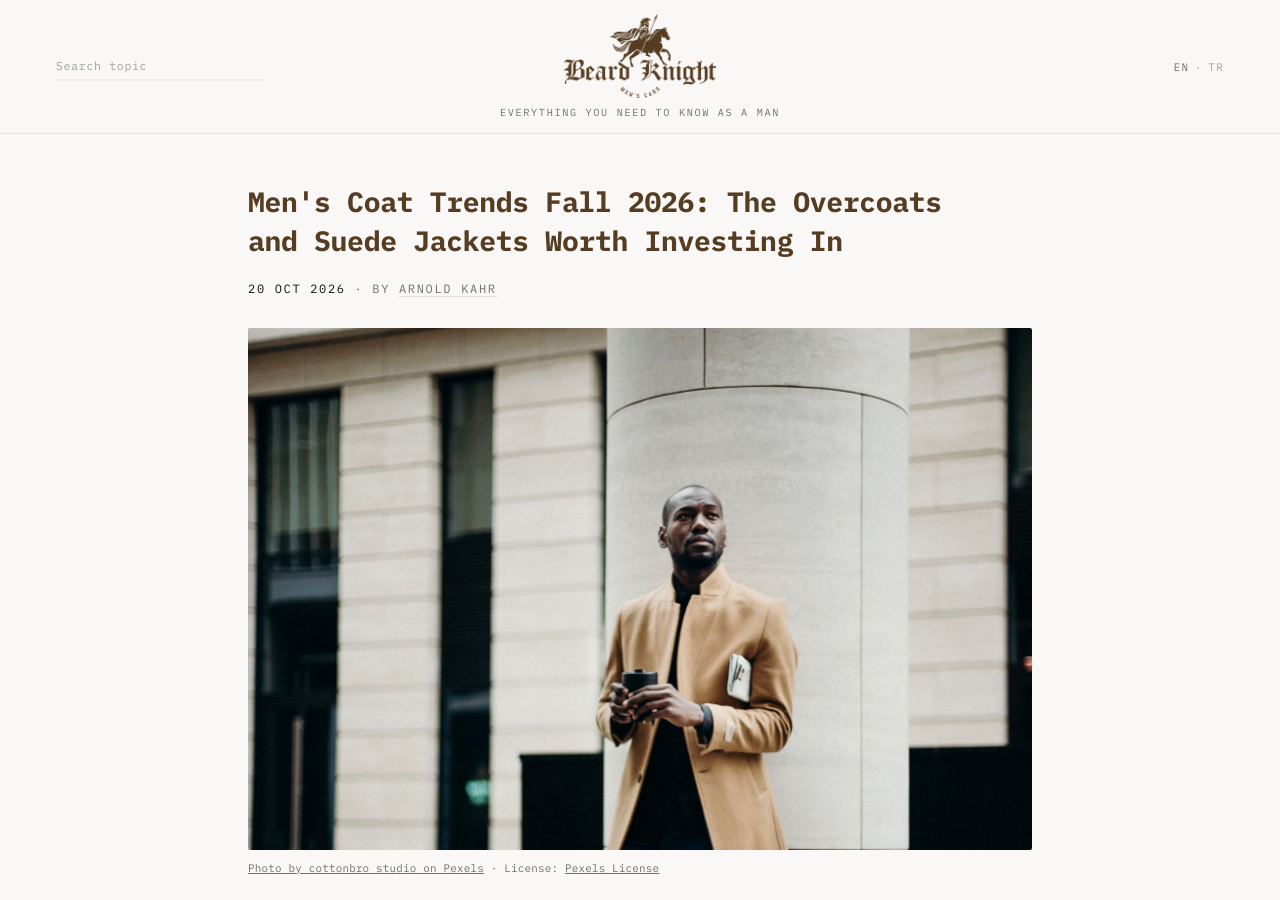
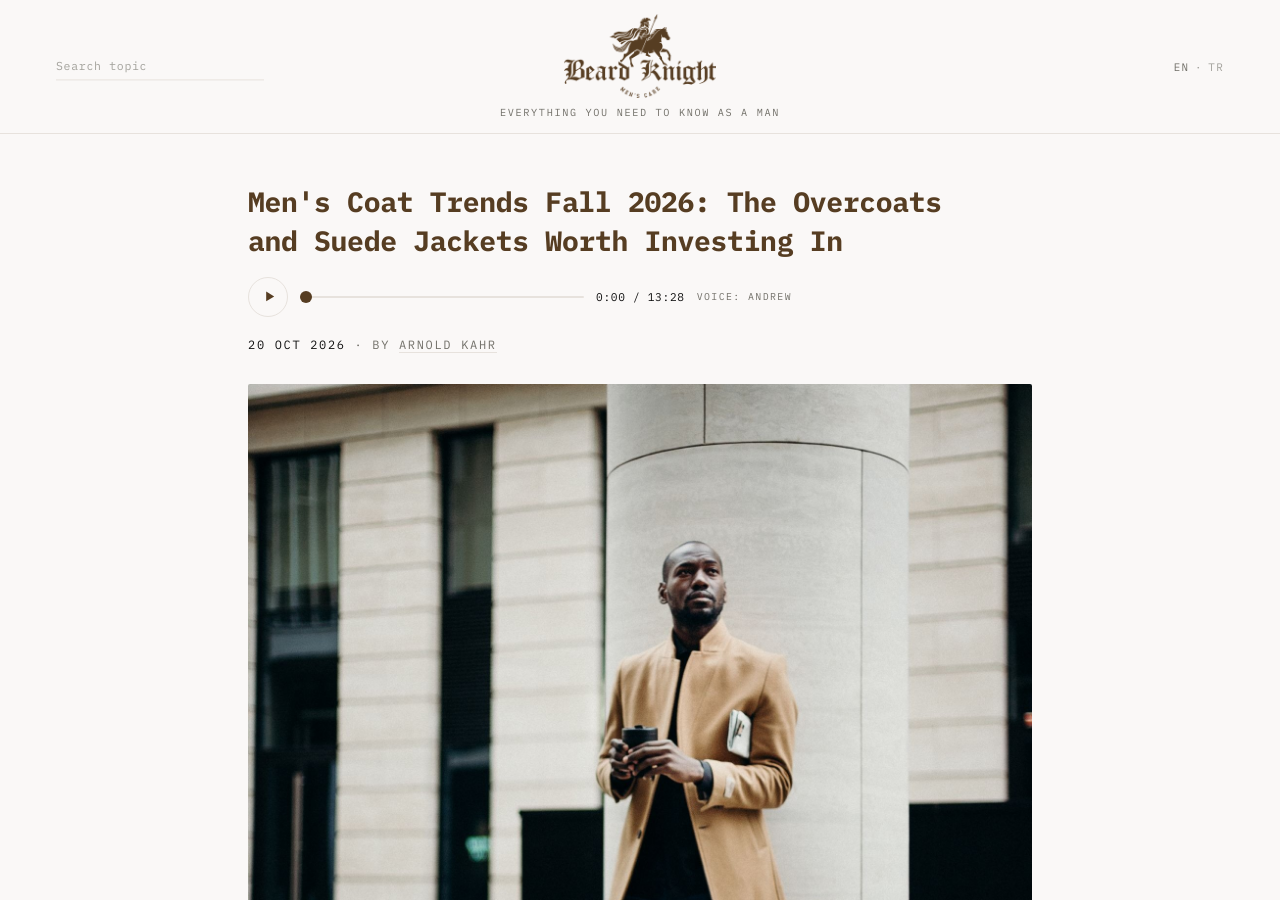
Before and after one commit to architect-high-level-core/beard-knight, a Jekyll site: the page built from _posts/2026-10-20-mens-coat-trends-fall-2026-the-overcoats-and-suede-jackets-worth-investing-in.md, in a window 1280 px wide and 900 px high. Built offline with Jekyll 4.4.1, drawn with Linux system fonts in a browser that asks for light colours; some of the changed lines change nothing that is shown.

Commit message:
Add read-aloud audio for EN posts (batch 20, 1 mp3)

```diff
--- a/_posts/2026-10-20-mens-coat-trends-fall-2026-the-overcoats-and-suede-jackets-worth-investing-in.md
+++ b/_posts/2026-10-20-mens-coat-trends-fall-2026-the-overcoats-and-suede-jackets-worth-investing-in.md
@@ -12,6 +12,9 @@
 image_license: "Pexels License"
 image_license_url: "https://www.pexels.com/license/"
 image_source_url: "https://www.pexels.com/photo/man-leaning-on-a-column-3205991/"
+audio: /assets/audio/mens-coat-trends-fall-2026-the-overcoats-and-suede-jackets-worth-investing-in.mp3
+audio_voice: Andrew
+audio_duration: "13:28"
 ---
 
 The first truly cold mornings of October settle one question fast: what you wear over everything else. A coat is the first thing people see and often the last thing you take off, so it does more for your image than almost any other piece in your closet. **Men's coat trends for fall 2026** reward men who buy fewer, better pieces: a serious wool overcoat, a camel topcoat with real character, and suede in warm, deep browns.
```
Also changed, not shown: 1 other file.
